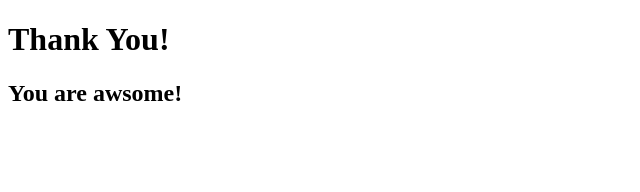
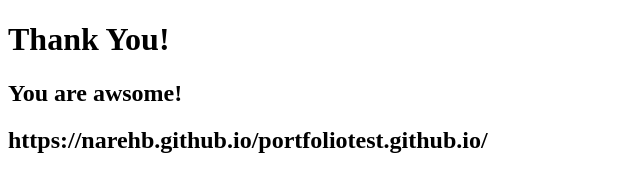
Before and after one commit to NarehB/Thank-you, a plain HTML site: page thanks.html in a window 1280 px wide. Shown: the whole page, without its empty margins (0-640 px from the left). Drawn offline with Linux system fonts and the light colour scheme.

Commit message:
Update thanks.html

```diff
--- a/thanks.html
+++ b/thanks.html
@@ -10,5 +10,6 @@
             <h1>Thank You!</h1>
 
             <h2> You are awsome!</h2>
+            <h2> https://narehb.github.io/portfoliotest.github.io/</h2>
  </body>
  </html>
```
